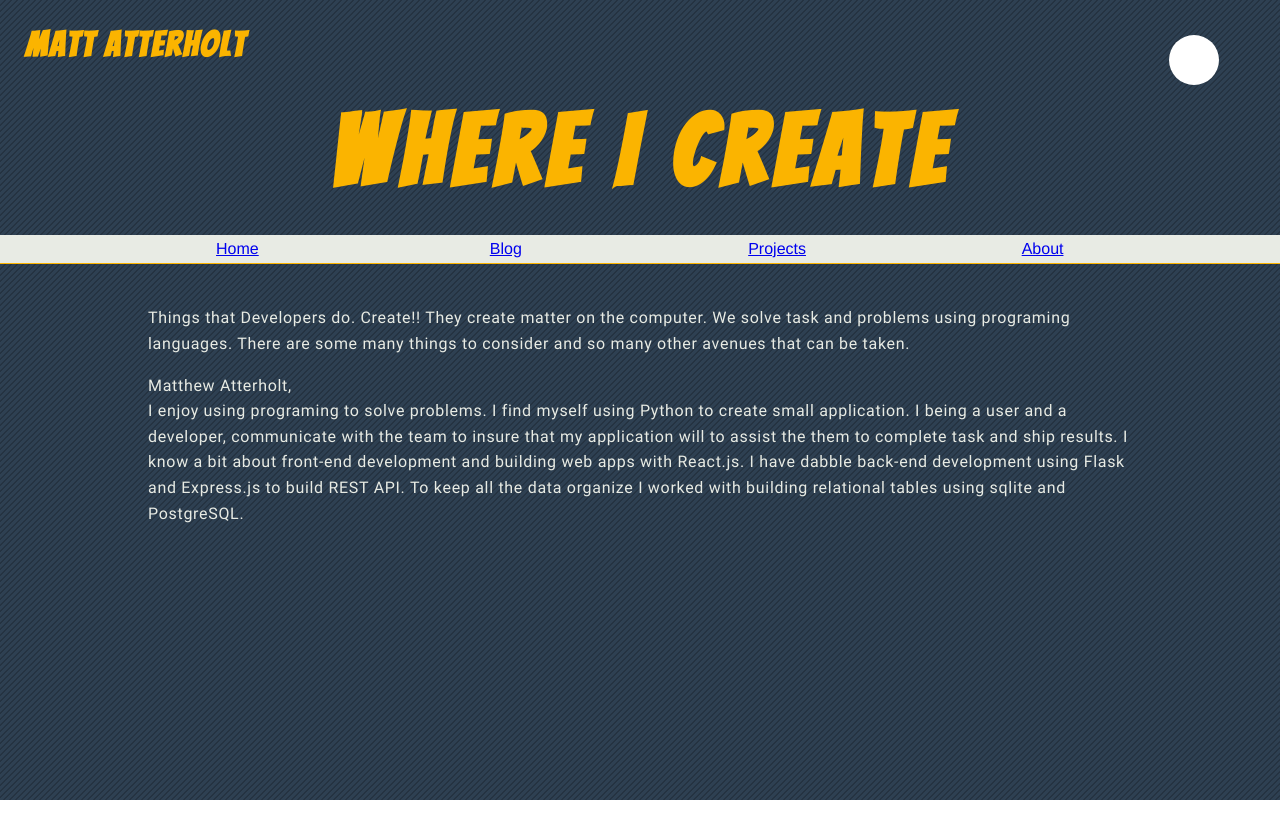
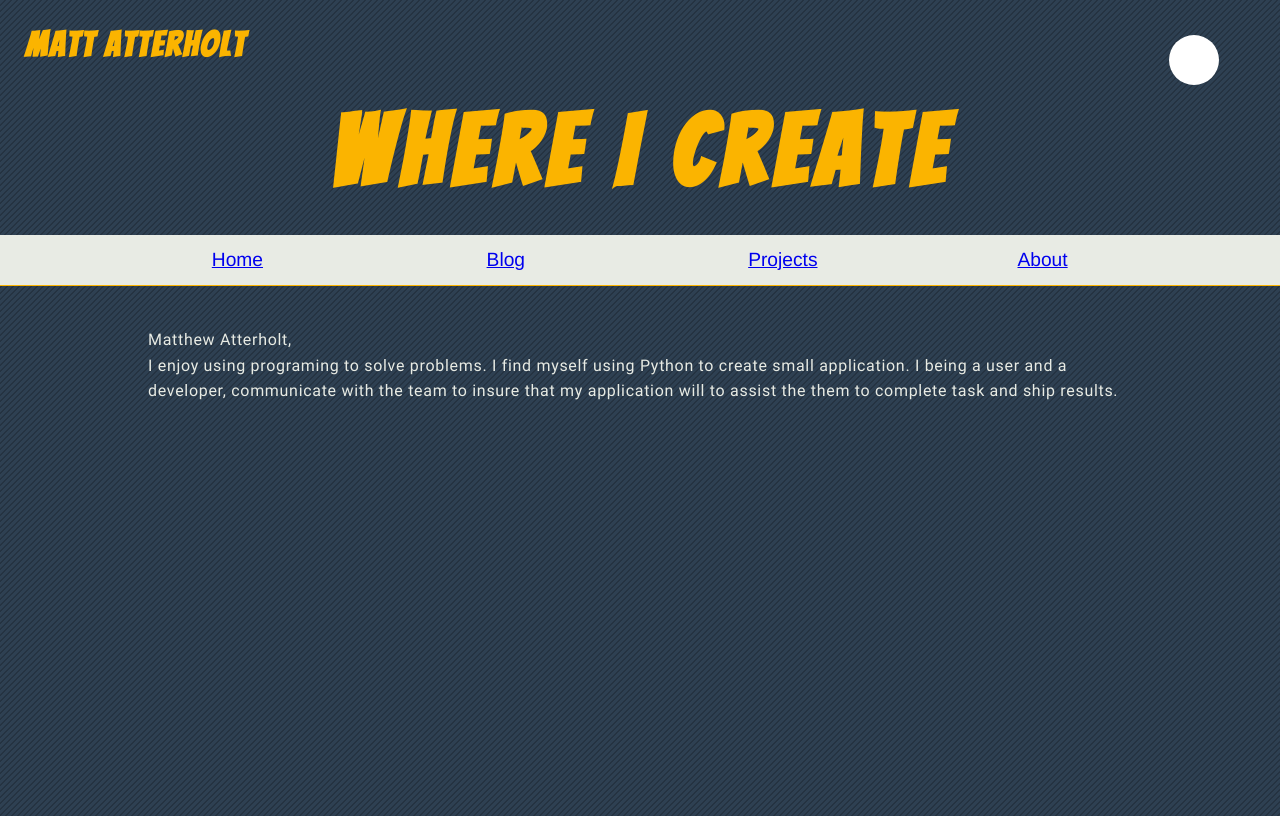
Before and after one commit to matterholt/matterPage, a Next.js app in the folder web/: page / in a window 1280 px wide. Built offline with nearby package versions, Linux system fonts and the light colour scheme.

Commit message:
fixed card on project, change style on nav

```diff
--- a/web/component/nav.js
+++ b/web/component/nav.js
@@ -39,11 +39,14 @@ export default function Nav() {
           justify-content: space-evenly;
           margin: 0;
           padding: 0;
+          height: 50px;
+          font-size: 1.2rem;
         }
         li {
           width: 52px;
           text-align: center;
           margin: 5px;
+          align-self: center;
         }
       `}</style>
     </nav>
--- a/web/pages/about.js
+++ b/web/pages/about.js
@@ -4,6 +4,12 @@ const Content = () => {
   return (
     <div className="project_container">
       <div className="description">
+        <p>
+          I know a bit about front-end development and building web apps with
+          React.js. I have dabble back-end development using Flask and
+          Express.js to build REST API. To keep all the data organize I worked
+          with building relational tables using sqlite and PostgreSQL.
+        </p>
         <p>
           Work as a Validation Technician for 14 years. Started to learn Python
           to help automate task that would slow down and annoy the team. As my
--- a/web/pages/index.js
+++ b/web/pages/index.js
@@ -6,20 +6,10 @@ const Content = () => {
     <div className="project_container">
       <section className="description">
         <p>
-          Things that Developers do. Create!! They create matter on the
-          computer. We solve task and problems using programing languages. There
-          are some many things to consider and so many other avenues that can be
-          taken.
-        </p>
-        <p>
           Matthew Atterholt, <br /> I enjoy using programing to solve problems.
           I find myself using Python to create small application. I being a user
           and a developer, communicate with the team to insure that my
           application will to assist the them to complete task and ship results.
-          I know a bit about front-end development and building web apps with
-          React.js. I have dabble back-end development using Flask and
-          Express.js to build REST API. To keep all the data organize I worked
-          with building relational tables using sqlite and PostgreSQL.
         </p>
       </section>
     </div>
--- a/web/pages/projects.js
+++ b/web/pages/projects.js
@@ -35,7 +35,7 @@ const ProjectList = () => {
   return (
     <div className="project_container">
       <Description />
-      {ProjectItemList}
+      <ul className="project_container">{ProjectItemList}</ul>
     </div>
   );
 };
```
Also changed, not shown: 1 other file (tests, documents, lock files or other folders).
